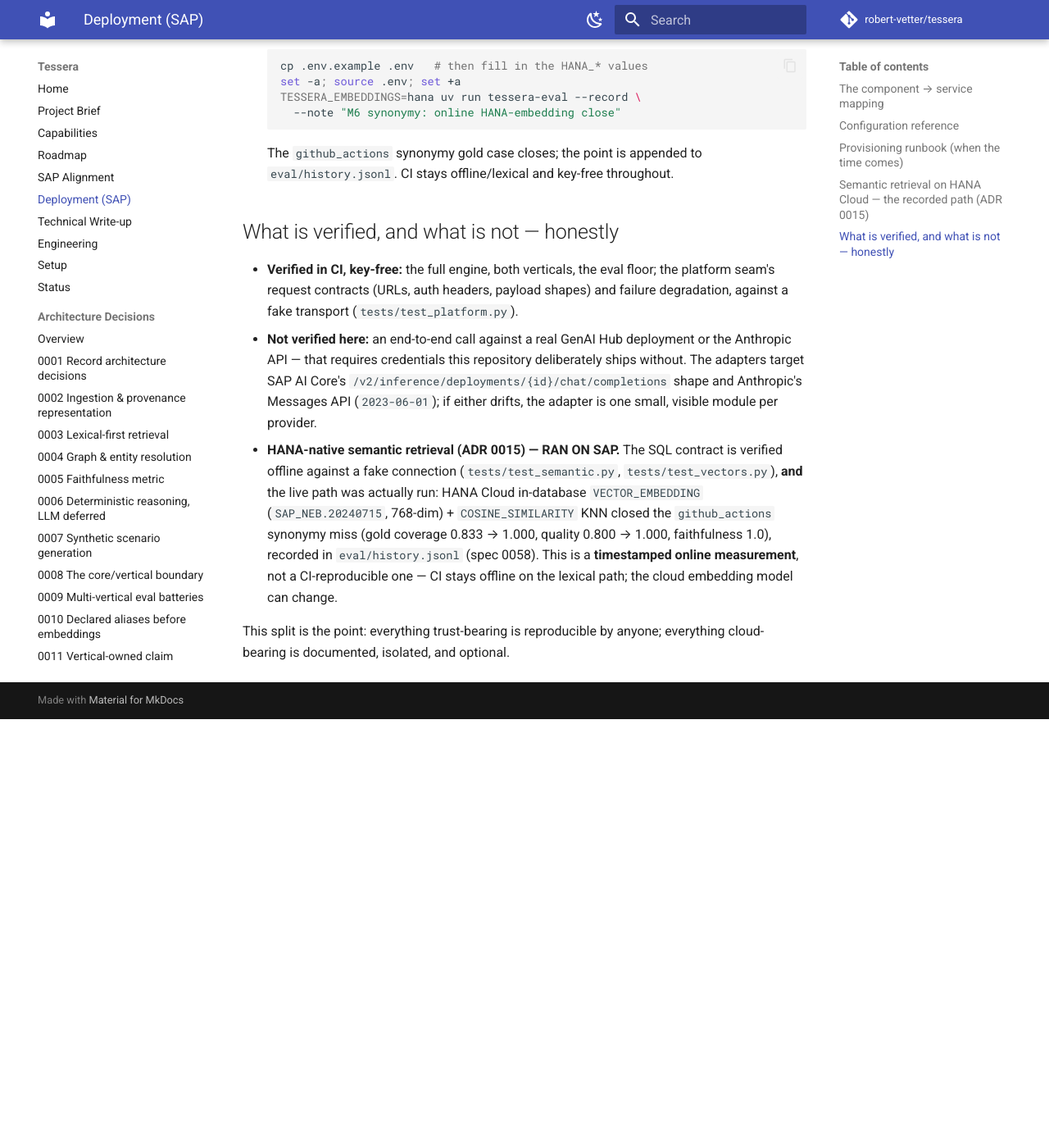
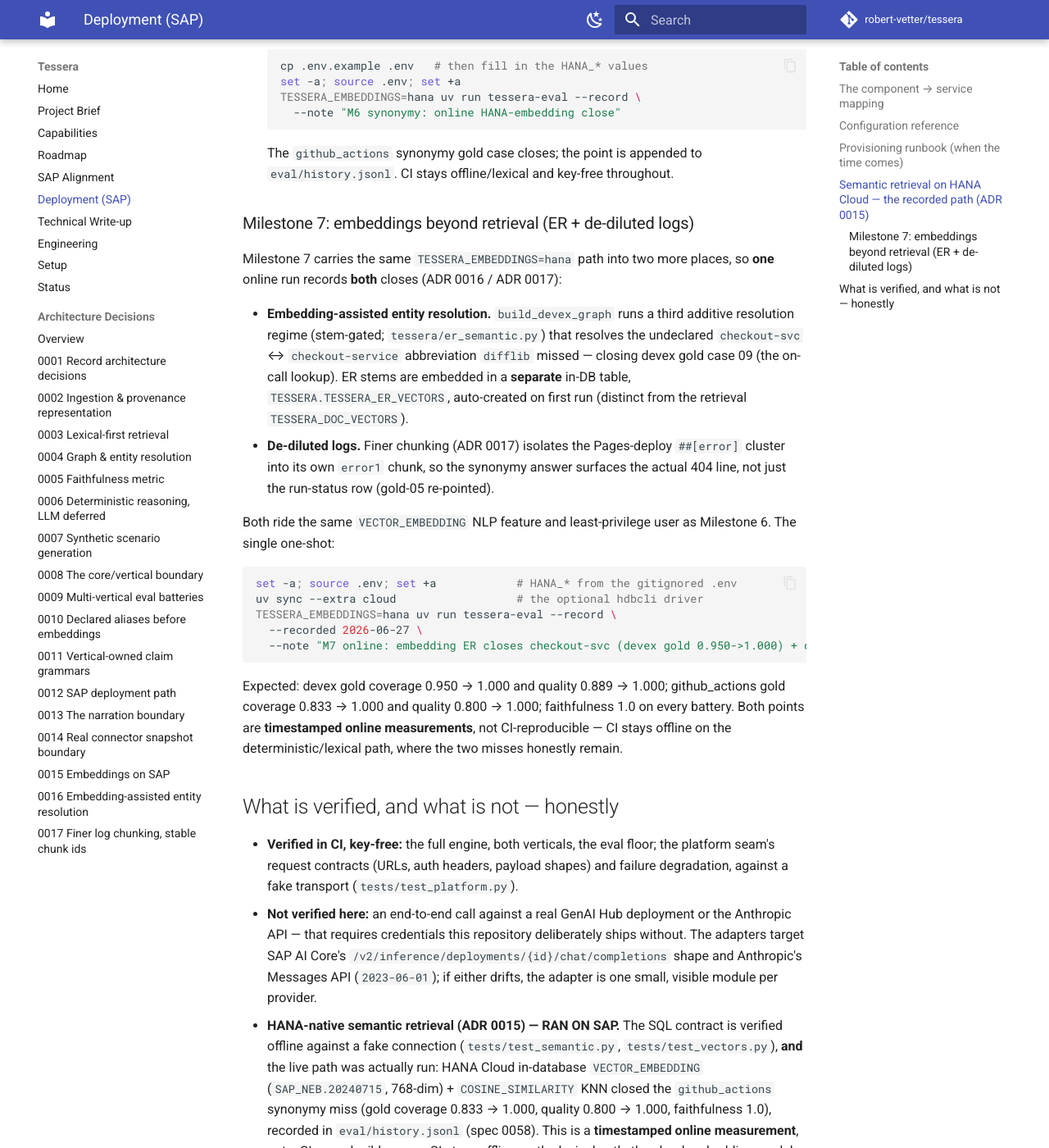
Before and after one commit to robert-vetter/tessera, an MkDocs documentation site: the page built from docs/DEPLOYMENT.md, in a window 1280 px wide and 1400 px high, scrolled down 4023 px. Shown: the whole window at 82% size. Built offline with MkDocs 1.6.1 and Material for MkDocs 9.7.7, drawn with Linux system fonts in a browser that asks for light colours; comment, search, counter and statistics services are not loaded; before the commit the page ends 4900 px from its top, so only the background shows below that.

Commit message:
feat: prep the M7 online HANA measurement — --recorded flag + runbook (0066) (#76)
The one-shot that records both M7 closes on SAP HANA (the maintainer's run —
external service + spend, authorized at scope). One TESSERA_EMBEDDINGS=hana run
records BOTH: the embedding ER close (devex gold 0.950->1.000, checkout-svc
resolved) and the de-diluted synonymy close (github_actions gold 0.833->1.000,
the 404 line surfaces).

- tessera-eval --recorded YYYY-MM-DD stamps the one-shot point with an explicit
  date (passthrough to history.record); tested without touching history.
- DEPLOYMENT.md gains the M7 runbook section: the single one-shot, the separate
  auto-created TESSERA_ER_VECTORS table, the expected number movements, CI stays
  offline/lexical/key-free.

Wiring verified offline (Units 4-6: HANA-native ER via_index against a fake; the
de-diluted retrieval against a stub). The online run only flips the env; the
recorded points land when the maintainer runs it. CI numbers unchanged
(faithfulness 1.000; the two misses honestly remain offline).

Gate green (291 tests).

Co-authored-by: Claude Opus 4.8 <noreply@anthropic.com>

````diff
--- a/docs/DEPLOYMENT.md
+++ b/docs/DEPLOYMENT.md
@@ -128,6 +128,38 @@ synonymy miss (`github_actions` gold coverage 0.833 → 1.000).
    The `github_actions` synonymy gold case closes; the point is appended to
    `eval/history.jsonl`. CI stays offline/lexical and key-free throughout.
 
+### Milestone 7: embeddings beyond retrieval (ER + de-diluted logs)
+
+Milestone 7 carries the same `TESSERA_EMBEDDINGS=hana` path into two more places,
+so **one** online run records **both** closes (ADR 0016 / ADR 0017):
+
+- **Embedding-assisted entity resolution.** `build_devex_graph` runs a third
+  additive resolution regime (stem-gated; `tessera/er_semantic.py`) that resolves
+  the undeclared `checkout-svc` ↔ `checkout-service` abbreviation `difflib`
+  missed — closing devex gold case 09 (the on-call lookup). ER stems are embedded
+  in a **separate** in-DB table, `TESSERA.TESSERA_ER_VECTORS`, auto-created on
+  first run (distinct from the retrieval `TESSERA_DOC_VECTORS`).
+- **De-diluted logs.** Finer chunking (ADR 0017) isolates the Pages-deploy
+  `##[error]` cluster into its own `error1` chunk, so the synonymy answer surfaces
+  the actual 404 line, not just the run-status row (gold-05 re-pointed).
+
+Both ride the same `VECTOR_EMBEDDING` NLP feature and least-privilege user as
+Milestone 6. The single one-shot:
+
+```bash
+set -a; source .env; set +a            # HANA_* from the gitignored .env
+uv sync --extra cloud                  # the optional hdbcli driver
+TESSERA_EMBEDDINGS=hana uv run tessera-eval --record \
+  --recorded 2026-06-27 \
+  --note "M7 online: embedding ER closes checkout-svc (devex gold 0.950->1.000) + de-diluted synonymy surfaces the 404 line (github_actions gold 0.833->1.000), on SAP HANA"
+```
+
+Expected: devex gold coverage 0.950 → 1.000 and quality 0.889 → 1.000;
+github_actions gold coverage 0.833 → 1.000 and quality 0.800 → 1.000; faithfulness
+1.0 on every battery. Both points are **timestamped online measurements**, not
+CI-reproducible — CI stays offline on the deterministic/lexical path, where the
+two misses honestly remain.
+
 ## What is verified, and what is not — honestly
 
 - **Verified in CI, key-free:** the full engine, both verticals, the eval
````
Also changed, not shown: specs/0066-online-hana-measurement.md (added, +68 -0 lines), 2 other files.
